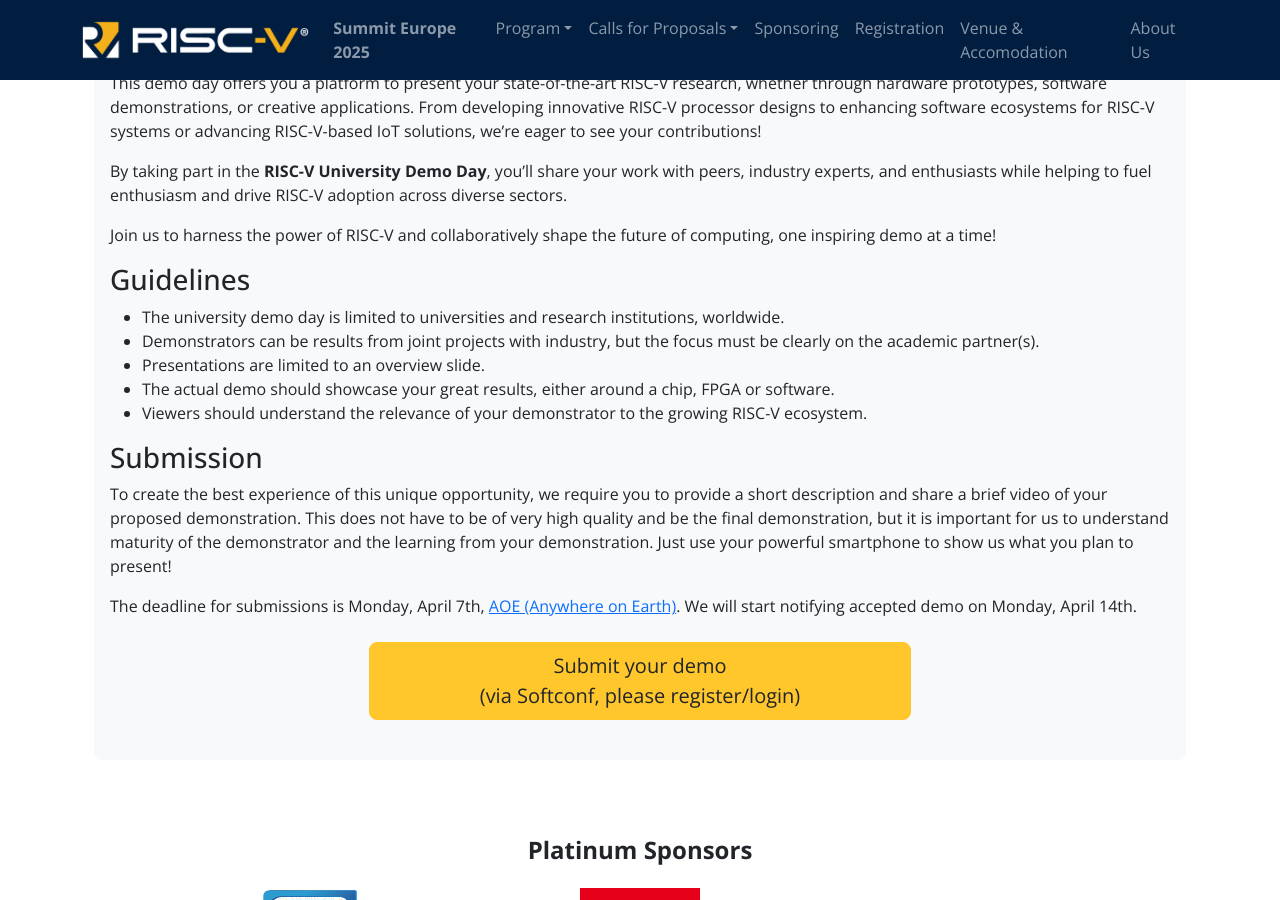
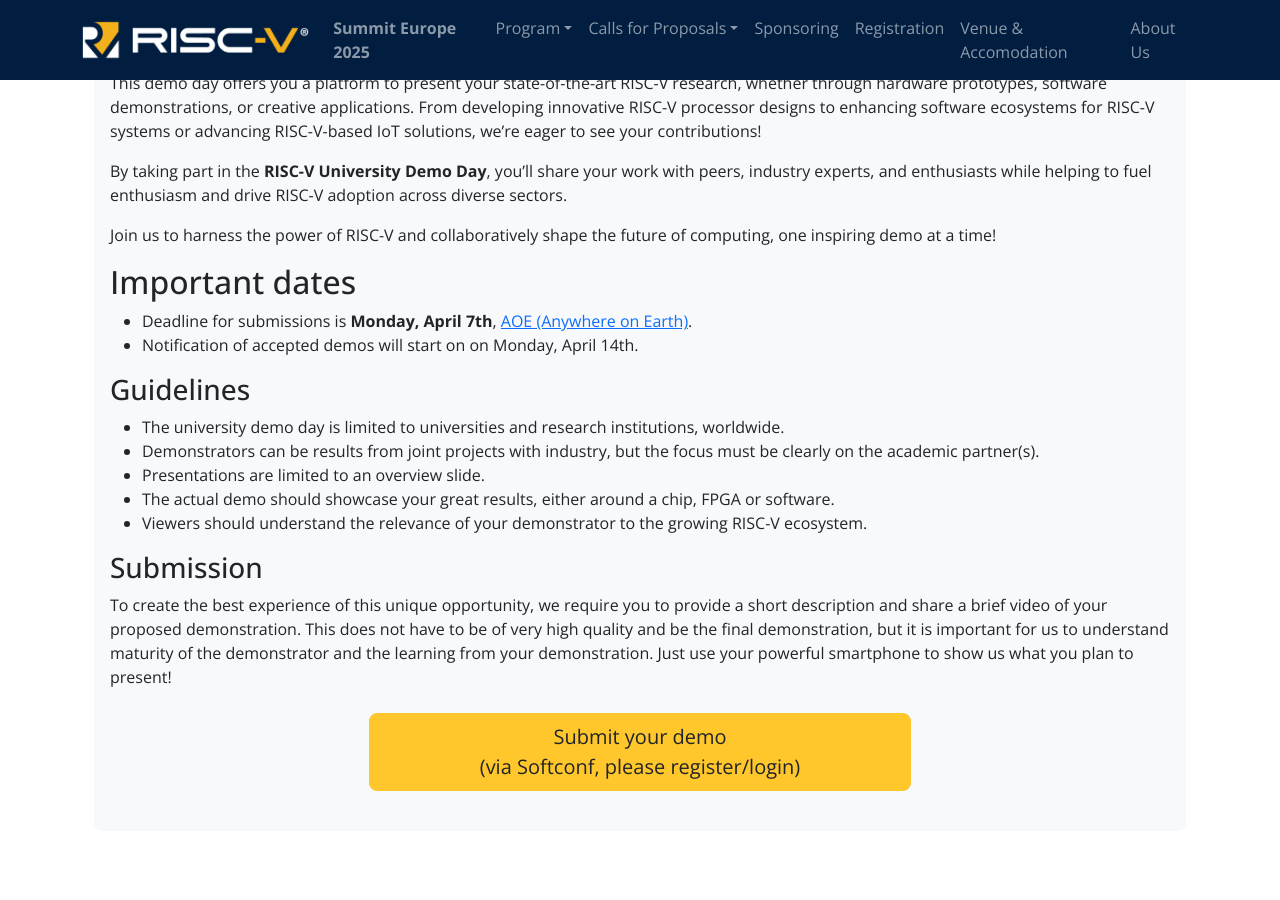
Before and after one commit to riscv-europe/summit-website-development, a Jekyll site: the page built from summit/2025/univ-demos.md, in a window 1280 px wide and 900 px high, scrolled down 675 px. Built offline with Jekyll 4.4.1, drawn with Linux system fonts in a browser that asks for light colours.

Commit message:
Fix: improve dates presentations for the the call for demos.

```diff
--- a/summit/2025/univ-demos.md
+++ b/summit/2025/univ-demos.md
@@ -37,6 +37,11 @@
 Join us to harness the power of RISC-V and collaboratively shape the
 future of computing, one inspiring demo at a time!
 
+## Important dates
+- Deadline for submissions is **Monday, April 7th**, [AOE (Anywhere on
+  Earth)](https://en.wikipedia.org/wiki/Anywhere_on_Earth).
+- Notification of accepted demos will start on on Monday, April 14th.
+
 ### Guidelines
 
 - The university demo day is limited to universities and research
@@ -59,10 +64,6 @@
 demonstration. Just use your powerful smartphone to show us what you
 plan to present!
 
-The deadline for submissions is Monday, April 7th, [AOE (Anywhere on
-  Earth)](https://en.wikipedia.org/wiki/Anywhere_on_Earth). We will
-  start notifying accepted demo on Monday, April 14th.
-
 <div class="row justify-content-md-center my-4">
     <a href="https://softconf.com/p/riscv-europe25/user/scmd.cgi?scmd=submitPaperCustom&pageid=1" class="btn btn-lg" style="background-color: var(--riscv-y); border-color: var(--riscv-y); width:50%;">Submit your demo<br/>(via Softconf, please register/login)</a>
 </div>
```
